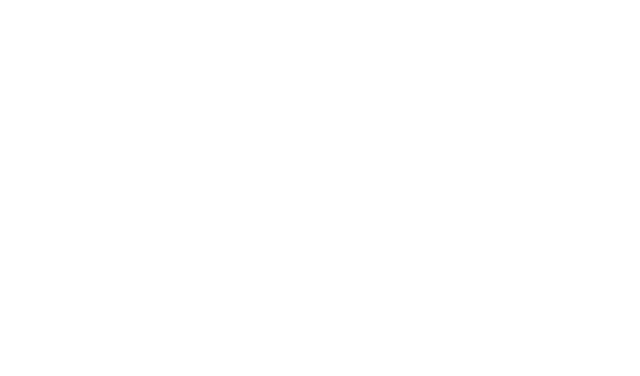
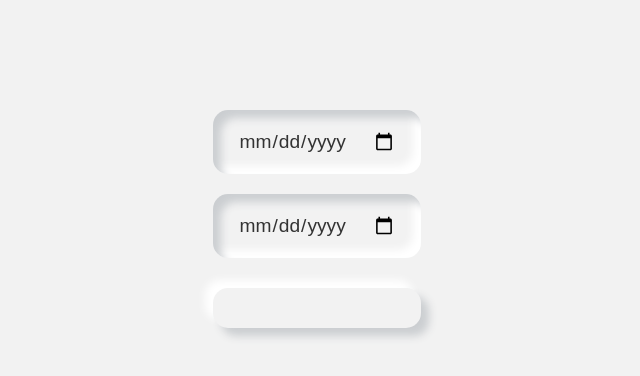
Before and after one commit to matteopanarottodainese/gitHubCopilot, a plain HTML site: page index.html in a window 1280 px wide. Shown: the whole page, without its empty margins (323-963 px from the left). Drawn offline with Linux system fonts and the light colour scheme.

Commit message:
third commit

```diff
--- a/app.js
+++ b/app.js
@@ -0,0 +1,19 @@
+const begin = document.getElementById("begin");
+const end = document.getElementById("end");
+const result = document.getElementById("result");
+
+const getDays = (date1, date2) => {
+    const date1ms = date1.getTime();
+    const date2ms = date2.getTime();
+    const difference = date2ms - date1ms;
+    const days = Math.floor(difference / (1000 * 60 * 60 * 24));
+    return days;
+}
+
+const printResult = () => {
+    const days = getDays(new Date(begin.value), new Date(end.value));
+    result.innerHTML = days;
+}
+
+begin.addEventListener("change", printResult);
+end.addEventListener("change", printResult);
--- a/index.html
+++ b/index.html
@@ -4,8 +4,18 @@
   <meta charset="UTF-8">
   <meta name="viewport" content="width=device-width, initial-scale=1.0">
   <title>Document</title>
+  <link rel="stylesheet" href="style.css">
 </head>
 <body>
 
+  <input id="begin" type="date">
+  <input id="end" type="date">
+
+  <div class="result-container">
+    <p id="result"></p>
+  </div>
+
+  <script src="app.js"></script>
+
 </body>
 </html>
--- a/style.css
+++ b/style.css
@@ -0,0 +1,40 @@
+* {
+  padding: 0;
+  margin: 0;
+  font-family: 'Montserrat', sans-serif;
+}
+
+body {
+  background: #f2f2f2;
+  justify-content: center;
+  padding: 100px 20px;
+  display: grid;
+}
+
+input {
+  border: none;
+  outline: none;
+  background: #f2f2f2;
+  box-shadow: inset 8px 8px 8px #cbced1, inset -8px -8px 8px #ffffff;
+  border-radius: 15px;
+  padding: 20px 25px;
+  margin: 10px 0;
+  max-width: 400px;
+  font-size: 1.2rem;
+  color: #333;
+  cursor: pointer;
+}
+
+.result-container {
+  margin-top: 20px;
+  padding: 20px 25px;
+  border-radius: 15px;
+  background: #f2f2f2;
+  box-shadow: 8px 8px 8px #cbced1, -8px -8px 8px #ffffff;
+  max-width: 400px;
+}
+
+.result-container p {
+  font-size: 1.2rem;
+  color: #333;
+}
```
Also changed, not shown: 1 other file.
